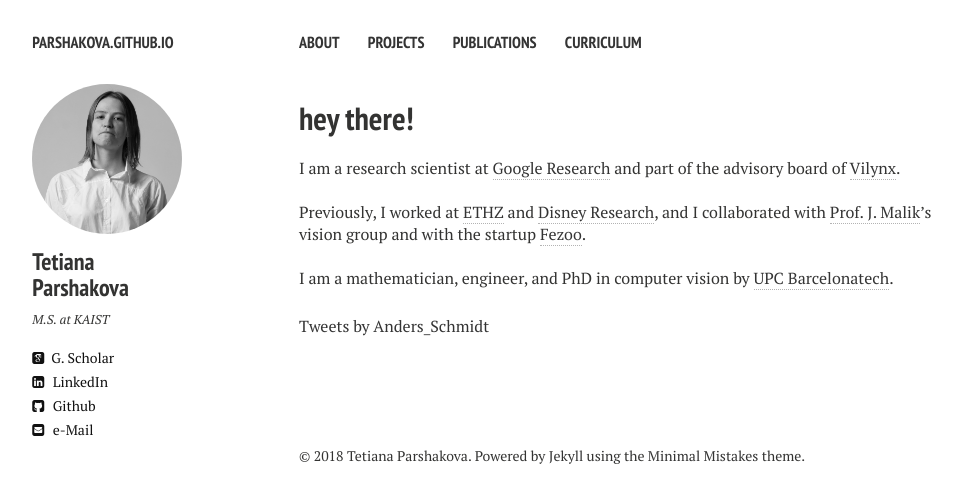
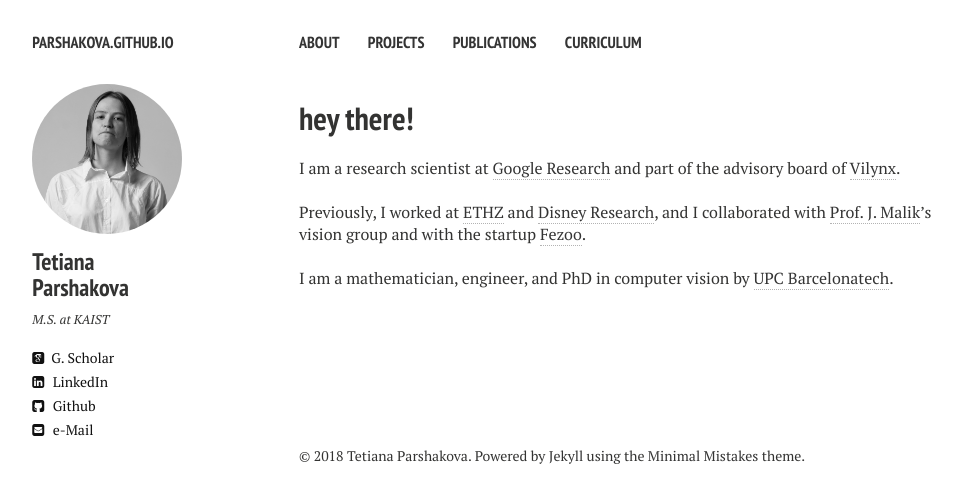
Before and after one commit to alexanch/parshakova.github.io, a Jekyll site: the page built from index.md, in a window 1280 px wide. Shown: the top 503 px of the page, without its empty margins (21-983 px from the left). Built offline with Jekyll 4.4.1, drawn with Linux system fonts in a browser that asks for light colours; nearby versions of some CDN libraries; comment, search, counter and statistics services are not loaded.

Commit message:
Update home2.html

```diff
--- a/_layouts/home2.html
+++ b/_layouts/home2.html
@@ -39,11 +39,7 @@
     <div class="article-wrap">
       {{ content }}
 
-      </div><!-- /#index -->
-
-     <a class="twitter-timeline" href="https://twitter.com/Anders_Schmidt">Tweets by Anders_Schmidt</a>
-      <script>!function(d,s,id){var js,fjs=d.getElementsByTagName(s)[0],p=/^http:/.test(d.location)?'http':'https';if(!d.getElementById(id)){js=d.createElement(s);js.id=id;js.src=p+"://platform.twitter.com/widgets.js";fjs.parentNode.insertBefore(js,fjs);}}(document,"script","twitter-wjs");</script>
-    </div><!-- /.article-wrap -->
+      </div>
     {% if site.disqus_shortname and page.comments %}
       <section id="disqus_thread"></section><!-- /#disqus_thread -->
     {% endif %}
```
